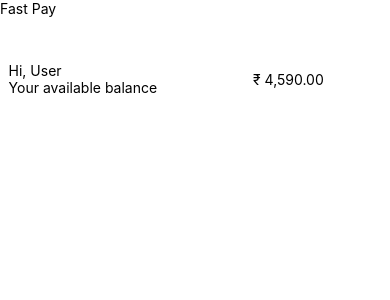
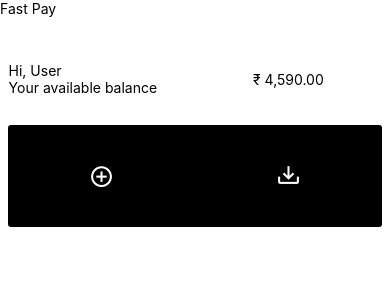
Before and after one commit to Hisham546/FastPay, a React Native app: screen /Home in a window 390 px wide. Shown: the top 300 px of the page. Built offline with nearby package versions, Linux system fonts and the light colour scheme.

Commit message:
added icons in wallet component

```diff
--- a/package.json
+++ b/package.json
@@ -15,7 +15,8 @@
     "react": "18.2.0",
     "react-native": "0.72.6",
     "react-native-safe-area-context": "^4.7.2",
-    "react-native-screens": "^3.25.0"
+    "react-native-screens": "^3.25.0",
+    "react-native-vector-icons": "^10.0.0"
   },
   "devDependencies": {
     "@babel/core": "^7.20.0",
--- a/src/screens/home/home.js
+++ b/src/screens/home/home.js
@@ -8,7 +8,7 @@
 }
     from "react-native";
 import styles from "./styles";
-
+import { WalletActions } from "../walletActions/walletActions";
 export default function Home() {
     return (
 
@@ -21,11 +21,13 @@
                         <Text>Your available balance</Text>
                     </View>
                     <View style={styles.balanceView}>
-                    <Text> ₹ 4,590.00</Text>
+                        <Text> ₹ 4,590.00</Text>
                     </View>
                 </View>
 
+                <WalletActions />
             </View>
+
         </View>
     )
 
--- a/src/screens/walletActions/styles.js
+++ b/src/screens/walletActions/styles.js
@@ -0,0 +1,18 @@
+import { Dimensions, Platform, StatusBar, StyleSheet } from 'react-native';
+const deviceWidth = Dimensions.get('window').width;
+const deviceHeight = Dimensions.get('window').height;
+
+const styles = StyleSheet.create({
+    container: {
+        width: deviceWidth * 0.96,
+        height: deviceHeight * 0.12,
+        backgroundColor: 'black',
+        marginLeft:'2%',
+        borderRadius:3,
+        alignItems:'center',
+        flexDirection:'row',
+        justifyContent:'space-around'
+    }
+
+});
+export default styles;
--- a/src/screens/walletActions/walletActions.js
+++ b/src/screens/walletActions/walletActions.js
@@ -0,0 +1,23 @@
+import React, { useEffect, useRef, useState, useContext } from "react";
+import {
+    View,
+    Image,
+    Text, Button, ImageBackground,
+    StyleSheet, TouchableOpacity, FlatList,
+    TextInput, StatusBar,
+}
+    from "react-native";
+import styles from "./styles";
+import MaterialIcon from 'react-native-vector-icons/MaterialCommunityIcons';
+
+
+
+export const WalletActions = () => {
+    return (
+        <View style={styles.container}>
+            <MaterialIcon name="plus-circle-outline" color={'white'} size={25} />
+
+            <MaterialIcon name="tray-arrow-down" color={'white'} size={25} />
+        </View>
+    )
+}
```
Also changed, not shown: react-native.config.js (added, +9 -0 lines), 2 other files (tests, documents, lock files or other folders).
